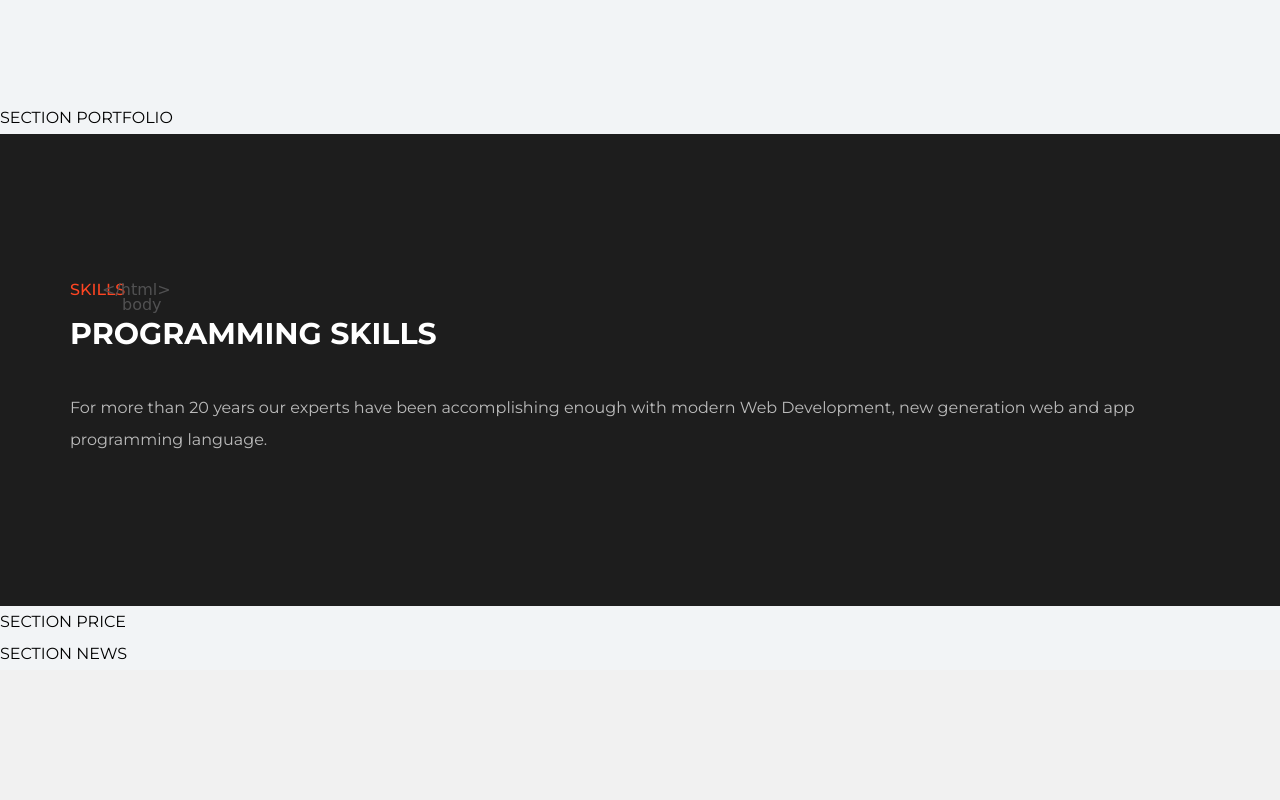
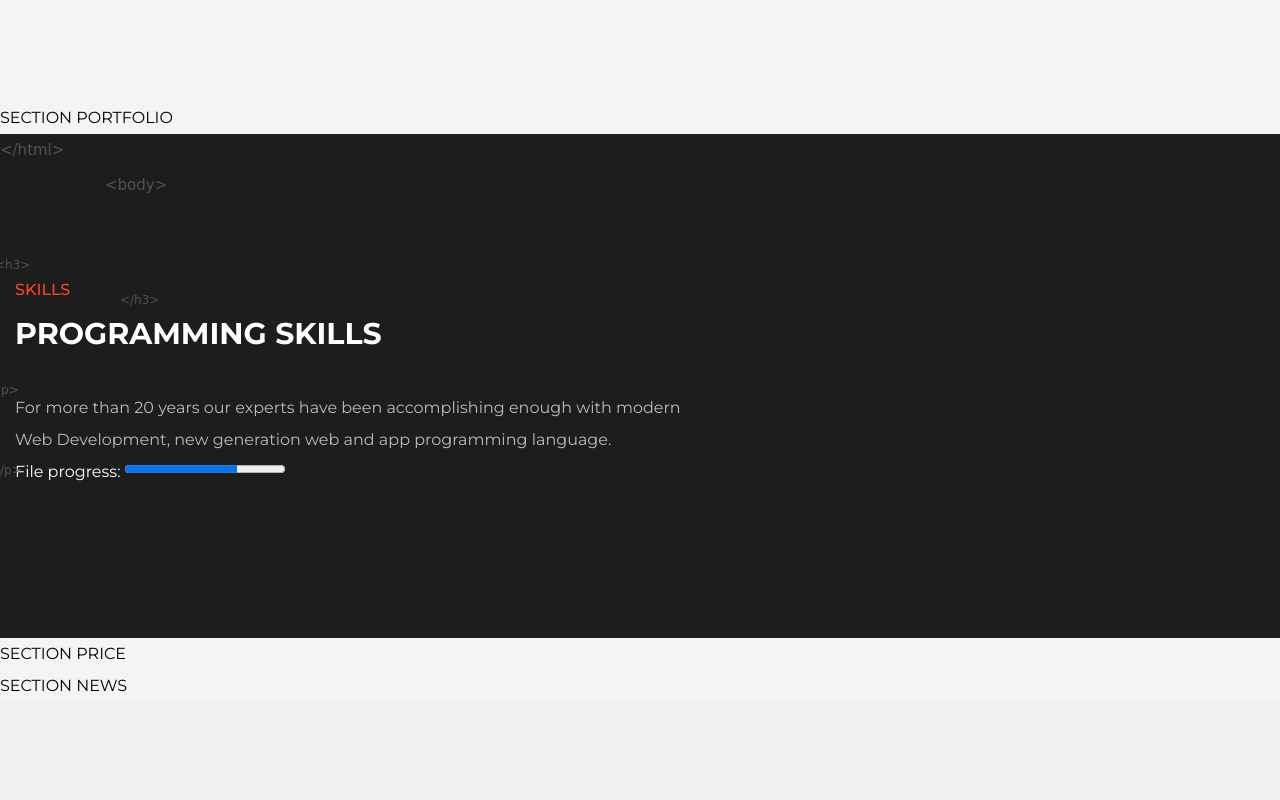
Before and after one commit to ladudasha/My-portfolio, a website: page src/index.html in a window 1280 px wide. Shown: the part 1120-1920 px from the top of the page. Drawn offline with nearby package versions, Linux system fonts and the light colour scheme; files that its build step writes are made by us from their sources; a web font is replaced by a local one.

Commit message:
skills tags

```diff
--- a/src/assets/scss/components/blocks/_home.scss
+++ b/src/assets/scss/components/blocks/_home.scss
@@ -8,6 +8,7 @@
     }
     &__avatar {
         position: relative;
+        min-width: 300px;
         width: 300px;
         height: 300px;
     }
@@ -31,7 +32,7 @@
     }
     &__details {
         text-align: left;
-        margin-left: 200px;
+        margin-left: 100px;
         display: flex;
         flex-direction: column;
         gap: 20px;
--- a/src/assets/scss/components/blocks/_skills.scss
+++ b/src/assets/scss/components/blocks/_skills.scss
@@ -4,7 +4,22 @@
         height: auto;
         position: relative;
         padding: 140px 0px 150px 0px;
-    // &::after {
+        &::after {
+            @include pseudo($content: '<body>');
+            font-family: 'La Belle Aurore', cursive;
+            color: #515152;
+            top: 35px;
+            left: 105px;
+            font-size: 15px;
+        }
+        &::before {
+            @include pseudo($content: '</html>');
+            font-family: 'La Belle Aurore', cursive;
+            color: #515152;
+            top: 0px;
+            left: 0px;
+            font-size: 15px;
+        } // &::after {
         //     @include pseudo($content: 'body');
         //     font-family: 'La Belle Aurore', cursive;
         //     color: #515152;
@@ -20,6 +35,9 @@
         //     left: 0;
         //     margin-left: 2rem;
         // }
+        &__wrap {
+            max-width: 670px;
+        }
         &__name {
             color: #ff4522;
             font-weight: 500;
@@ -28,22 +46,37 @@
             font-size: 16px;
             line-height: 32px;
             position: relative;
-        &::after {
-            @include pseudo($content: 'body');
+            &::before {
+                @include pseudo($content: '<h3>');
                 font-family: 'La Belle Aurore', cursive;
                 color: #515152;
-            top: 15px;
-            left: 20px;
-            margin-left: 2rem;
+                top: -25px;
+                left: -20px;
+                font-size: 12px;
             }
-        &::before {
-            @include pseudo($content: '</html>');
+            &::after {
+                @include pseudo($content: '</h3>');
                 font-family: 'La Belle Aurore', cursive;
                 color: #515152;
-            top: 0;
-            left: 0;
-            margin-left: 2rem;
-        }
+                top: 10px;
+                left: 105px;
+                font-size: 12px;
+            } // &::after {
+            //     @include pseudo($content: '<body>');
+            //     font-family: 'La Belle Aurore', cursive;
+            //     color: #515152;
+            //     top: -100px;
+            //     left: -110px;
+            //     margin-left: 2rem;
+            // }
+            // &::before {
+            //     @include pseudo($content: '</html>');
+            //     font-family: 'La Belle Aurore', cursive;
+            //     color: #515152;
+            //     top: -130px;
+            //     left: -130px;
+            //     margin-left: 2rem;
+            // }
         }
         &__title {
             font-weight: 800;
@@ -51,8 +84,40 @@
             font-size: 30px;
             line-height: 1.2;
             margin-bottom: 40px;
+            // &::before {
+            //     @include pseudo($content: '<h3>');
+            //     font-family: 'La Belle Aurore', cursive;
+            //     color: #515152;
+            //     top: 33px;
+            //     left: -20px;
+            //     font-size: 30px;
+            // }
+            // &::after {
+            //     @include pseudo($content: '</h3>');
+            //     font-family: 'La Belle Aurore', cursive;
+            //     color: #515152;
+            //     top: 10px;
+            //     left: 105px;
+            //     font-size: 12px;
+            // }
         }
         &__text {
             color: #bbb;
+            &::before {
+                @include pseudo($content: '<p>');
+                font-family: 'La Belle Aurore', cursive;
+                color: #515152;
+                top: 100px;
+                left: -24px;
+                font-size: 12px;
+            }
+            &::after {
+                @include pseudo($content: '</p>');
+                font-family: 'La Belle Aurore', cursive;
+                color: #515152;
+                top: 180px;
+                left: -25px;
+                font-size: 12px;
             }
         }
+    }
--- a/src/assets/scss/style.scss
+++ b/src/assets/scss/style.scss
@@ -19,7 +19,7 @@
         padding: 0 50px;
     }
     @media screen and (min-width: 1280px) {
-        max-width: 1140px;
+        max-width: 1250px;
         padding: 0;
         margin: 0 auto;
     }
--- a/src/index.html
+++ b/src/index.html
@@ -157,7 +157,11 @@
                     <p class="skills__text text">For more than 20 years our experts have been accomplishing enough with modern Web Development, new generation web and app programming language.
                     </p>
                 </div>
-                <div class="skills__right"></div>
+                <div class="skills__right">
+                    <label for="file">File progress:</label>
+
+                    <progress id="file" max="100" value="70"> 70% </progress>
+                </div>
             </div>
 
         </div>
```
Also changed, not shown: dist/assets/css/style.css, dist/assets/css/style.min.css, dist/index.html, 4 other files. Lines whose indentation alone changed are shown as unchanged.
